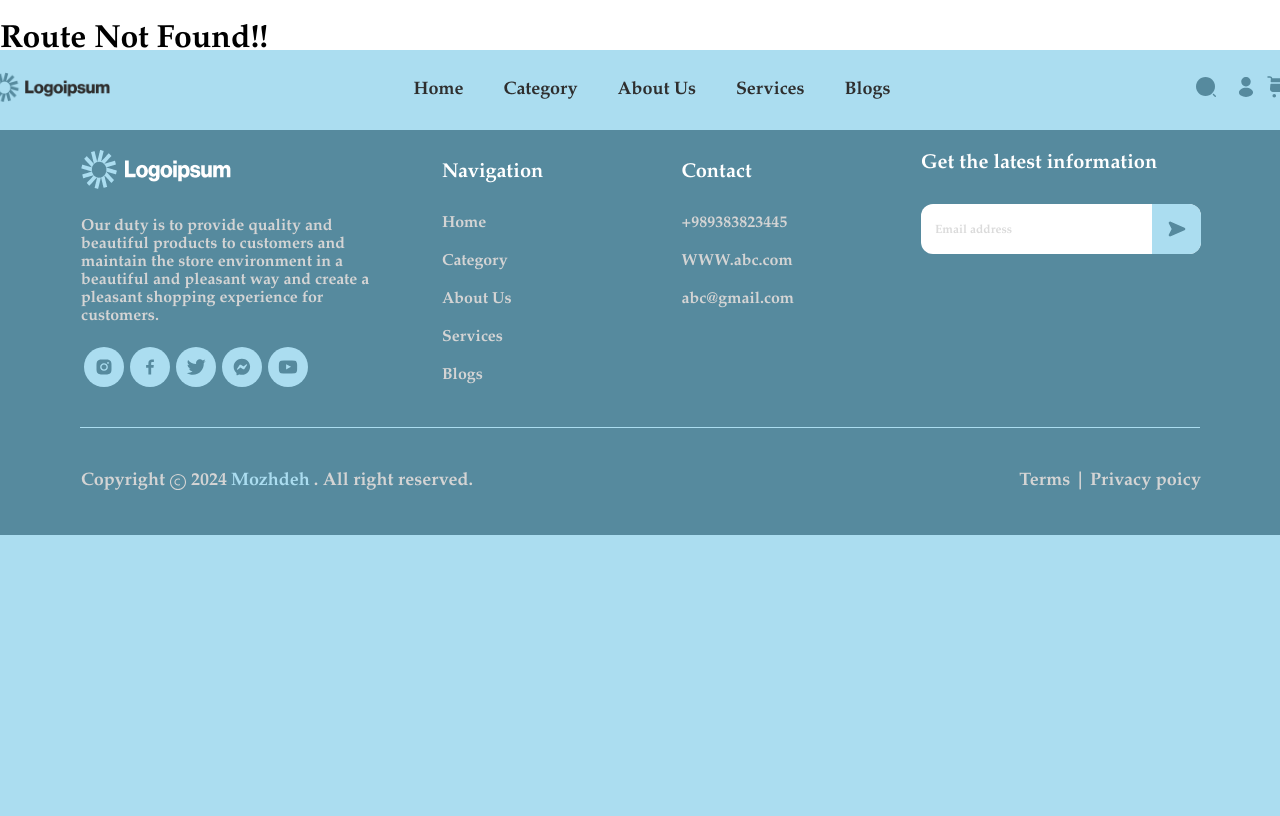
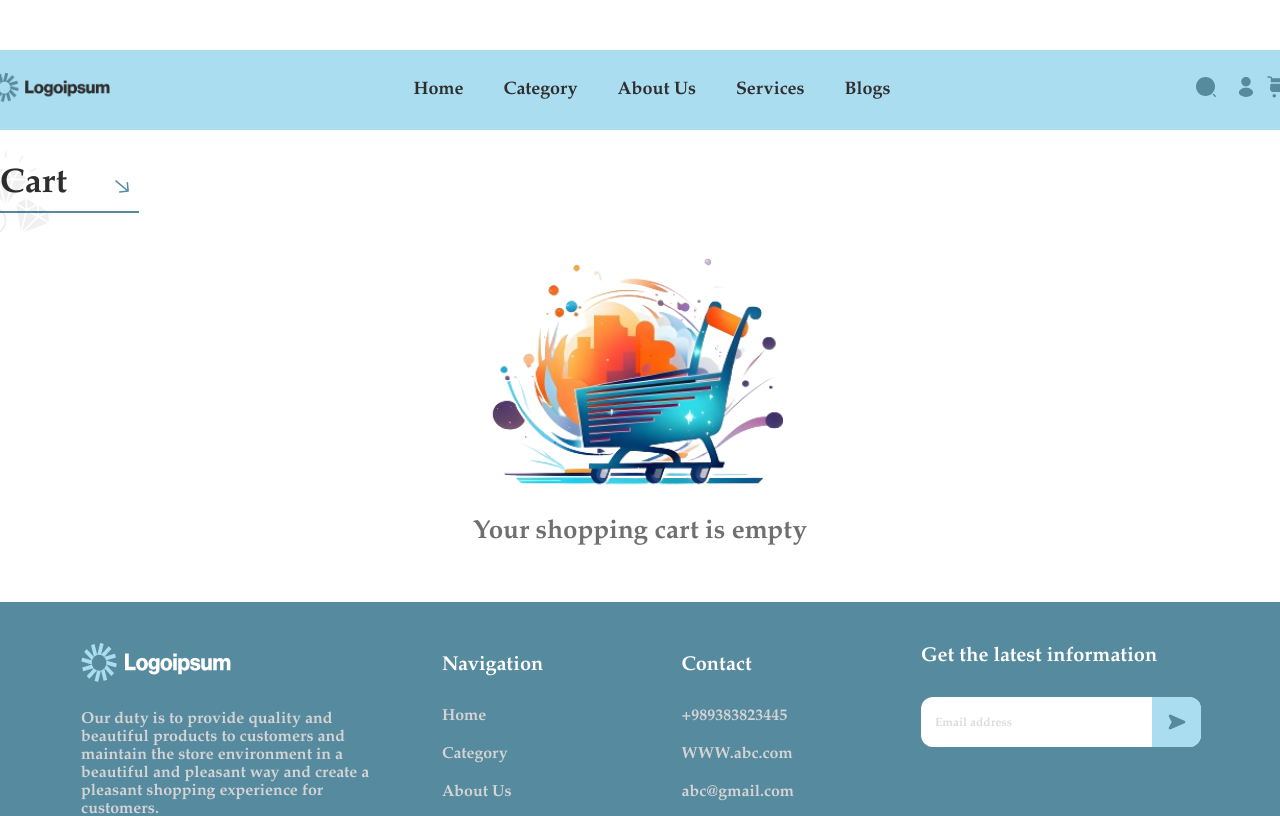
Before and after one commit to mahtab130/Elegant-Adornments, a React (Vite) app: page /carts in a window 1280 px wide. Shown: the top 816 px of the page. Built offline with nearby package versions, Linux system fonts and the light colour scheme.

Commit message:
🐛 FIX: carts page (...doing)

```diff
--- a/src/components/common/Navbar.tsx
+++ b/src/components/common/Navbar.tsx
@@ -82,7 +82,11 @@ export const Navbar = memo(() => {
           >
             {userIcon()}
           </Box>
-          <Box component="div" className="icon-navbar">
+          <Box
+            component="div"
+            className="icon-navbar"
+            onClick={() => navigate("/carts")}
+          >
             {shoppingIcon()}
           </Box>
         </Grid>
--- /dev/null
+++ b/src/components/page/Carts.tsx
@@ -0,0 +1,57 @@
+import { FC } from "react";
+
+import { Grid, SxProps, Theme, Typography } from "@mui/material";
+
+import {
+  FONT_BODY_LARGE,
+  FONT_WEIGHT_BLOD,
+} from "../../helper/constants/fonts";
+import { CustomTitle } from "../common/CustomTitle";
+import { CustomImage } from "../controller/CustomImage";
+import { SPACE_H3 } from "../../helper/constants/spaces";
+import { MAX_WIDTH } from "../../helper/constants/static";
+import { COLOR_TEXT_GRAY } from "../../helper/constants/colors";
+
+import noCarts from "../../assets/images/vectors/no-shopping.png";
+
+const Carts: FC = () => {
+  return (
+    <Grid sx={cartsSX}>
+      <Grid className="container">
+        <CustomTitle title="Cart" />
+        <Grid className="image-wrapper">
+          <CustomImage className="carts-image" src={noCarts} />
+          <Typography className="text">Your shopping cart is empty</Typography>
+        </Grid>
+      </Grid>
+    </Grid>
+  );
+};
+
+export default Carts;
+
+const cartsSX: SxProps<Theme> = {
+  width: "100%",
+  "& .container": {
+    mx: "auto",
+    mt: SPACE_H3,
+    pt: SPACE_H3,
+    width: "100%",
+    maxWidth: MAX_WIDTH,
+    "& .image-wrapper": {
+      width: "100%",
+      display: "flex",
+      flexDirection: "column",
+      alignItems: "center",
+      "& .carts-image": {
+        width: "300px",
+        height: "300px",
+      },
+      "& .text": {
+        color: COLOR_TEXT_GRAY,
+        fontSize: FONT_BODY_LARGE,
+        fontWeight: FONT_WEIGHT_BLOD,
+      },
+    },
+  },
+};
--- a/src/routes.tsx
+++ b/src/routes.tsx
@@ -5,6 +5,7 @@ import Login from "./components/page/Login";
 import Blogs from "./components/page/Blogs";
 import AboutUs from "./components/page/AboutUs";
 import Services from "./components/page/Services";
+import Carts from "./components/page/Carts";
 
 export const routes: RouteObject[] = [
   {
@@ -17,6 +18,7 @@ export const routes: RouteObject[] = [
       { path: "about-us", element: <AboutUs /> },
       // { path: "category", element: <Category /> },
       { path: "services", element: <Services /> },
+      { path: "carts", element: <Carts /> },
       {
         path: "products",
         children: [
```
Also changed, not shown: src/assets/images/vectors/no-shopping.png (added).
